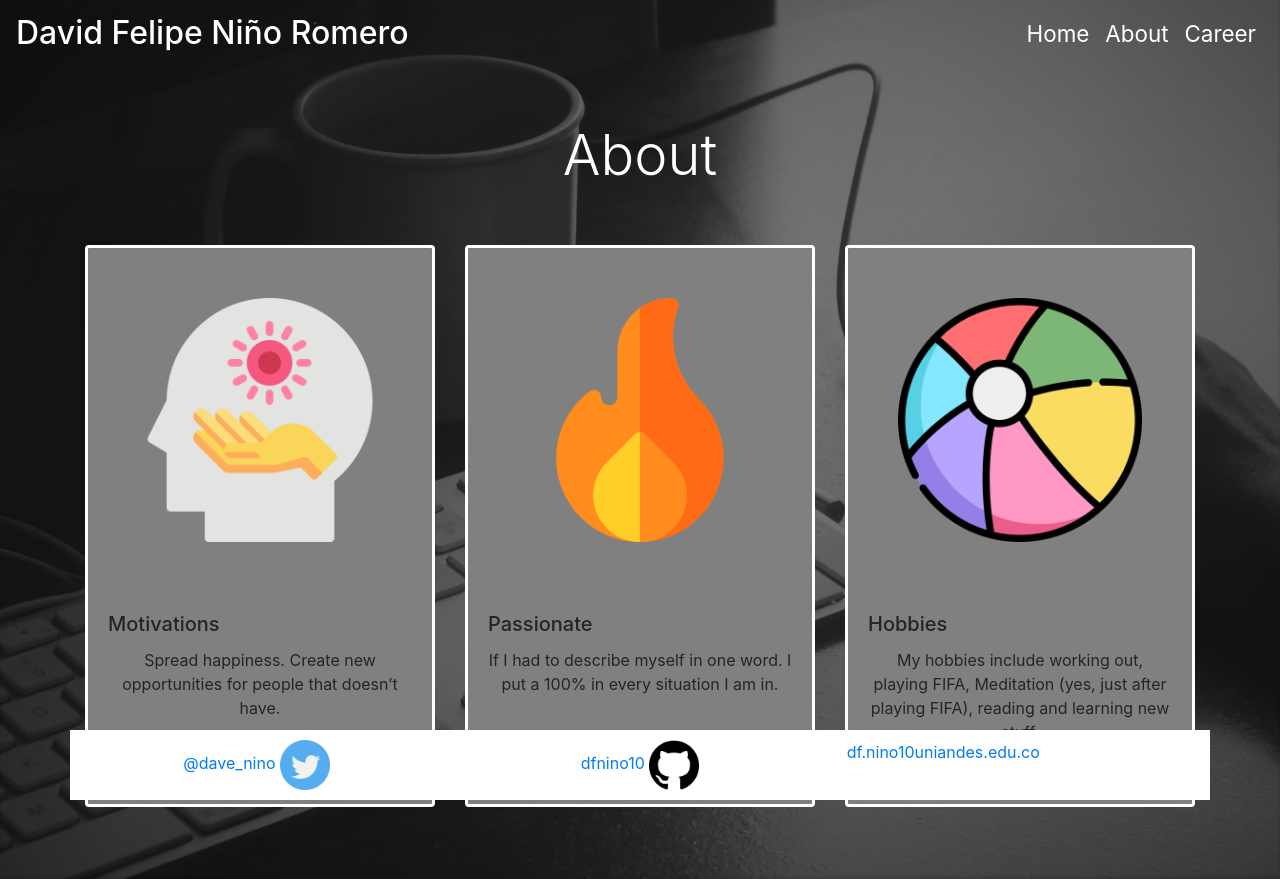
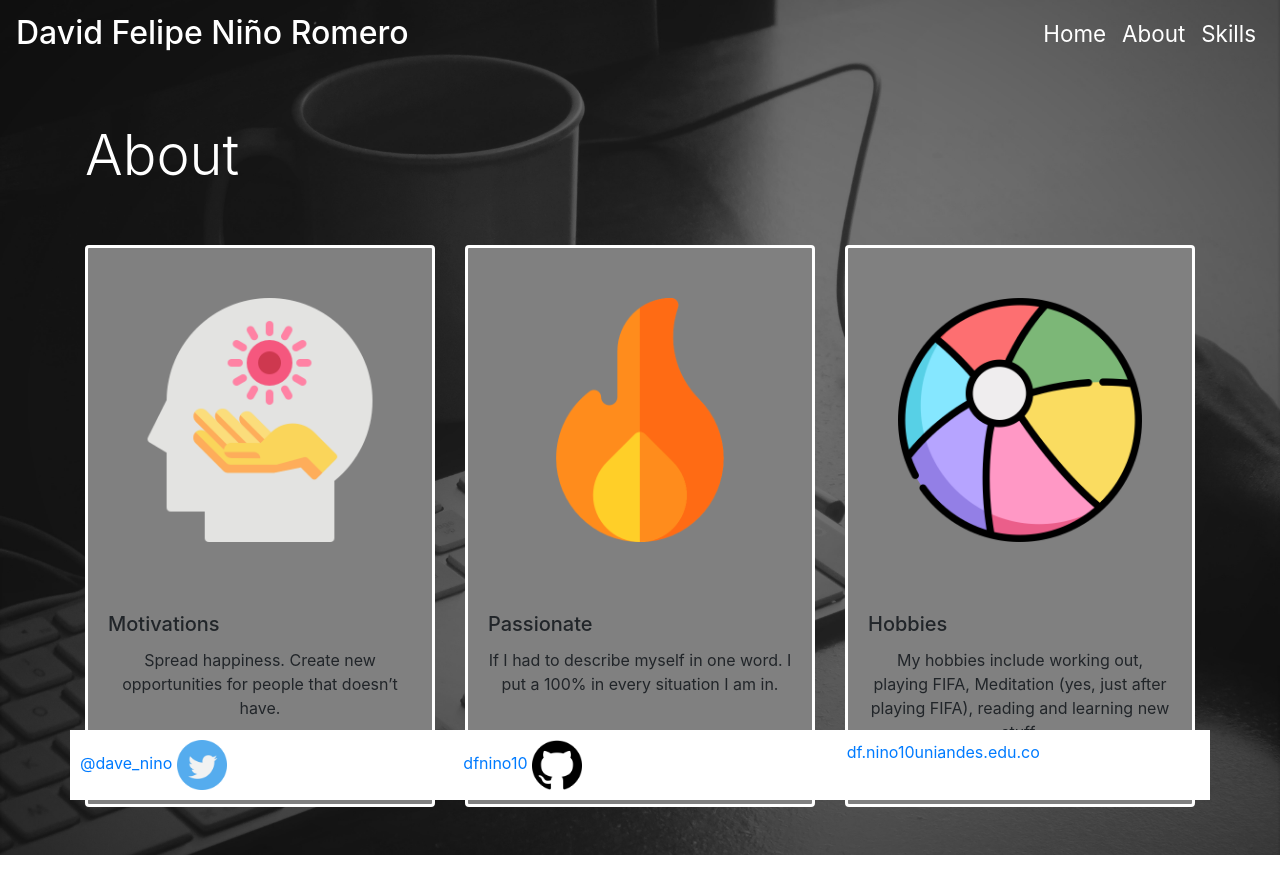
Before and after one commit to dfnino10/davidnino, a website: page about.html in a window 1280 px wide. After the commit the page ends 855 px from the top, so only its background shows below. Drawn offline with nearby package versions, Linux system fonts and the light colour scheme.

Commit message:
Some changes

```diff
--- a/about.html
+++ b/about.html
@@ -3,6 +3,10 @@
 <head>
   <meta charset="UTF-8">
   <meta name="viewport" content="width=device-width, initial-scale=1">
+  <meta name="author" content="David Felipe Niño Romero" />
+  <meta
+      name="description" content="Portfolio"
+    />
   <link rel="stylesheet" href="https://stackpath.bootstrapcdn.com/bootstrap/4.3.1/css/bootstrap.min.css">
   <title>David Niño</title>
   <!--Additional Bootstrap libraries are added -->
@@ -21,7 +25,7 @@
     <button class="navbar-toggler" type="button" data-toggle="collapse" data-target="#collapsibleNavbar">
       <span class="navbar-toggler-icon"></span>
     </button>
-    <div class="collapse navbar-collapse" id="collapsibleNavbar" align="right">
+    <div class="collapse navbar-collapse" id="collapsibleNavbar">
       <ul class="navbar-nav mt-2 mt-lg-0 ml-auto">
         <li class="nav-item">
           <a class="nav-link" href="index.html">
@@ -34,8 +38,8 @@
           </a>
         </li>
         <li class="nav-item">
-          <a class="nav-link" href="career.html">
-            <h3><small>Career</small> </h3>
+          <a class="nav-link" href="skills.html">
+            <h3><small>Skills</small> </h3>
           </a>
         </li>
       </ul>
@@ -44,7 +48,7 @@
   <br>
   <br>
   <div class="container">
-    <h1 class="display-4" align="center">About</h1>
+    <h1 class="display-4">About</h1>
   </div>
   <br>
   <div class="Presentation container">
@@ -80,10 +84,10 @@
   <br>
    <footer id="footer" class="container fixed-bottom">
     <div class="row">
-      <div class="col" align="center">
+      <div class="col">
         <a href="https://twitter.com/Dave_Nino"> @dave_nino <img class="twitter-logo" src="images/twitter.png" alt="Twitter logo" height="50" width="50"></a>
       </div>
-      <div class="col" align="center">
+      <div class="col">
         <a href="https://github.com/dfnino10"> dfnino10 <img class="github-logo" src="images/github-logo.png" alt="Github logo" height="50" width="50"></a>
       </div>
       <div class="col">
@@ -92,5 +96,4 @@
     </div>
   </footer>
 </body>
-<br>
 </html>
```
Also changed, not shown: index.html (+3 -11 lines), images/Thumbnail.png (added).
